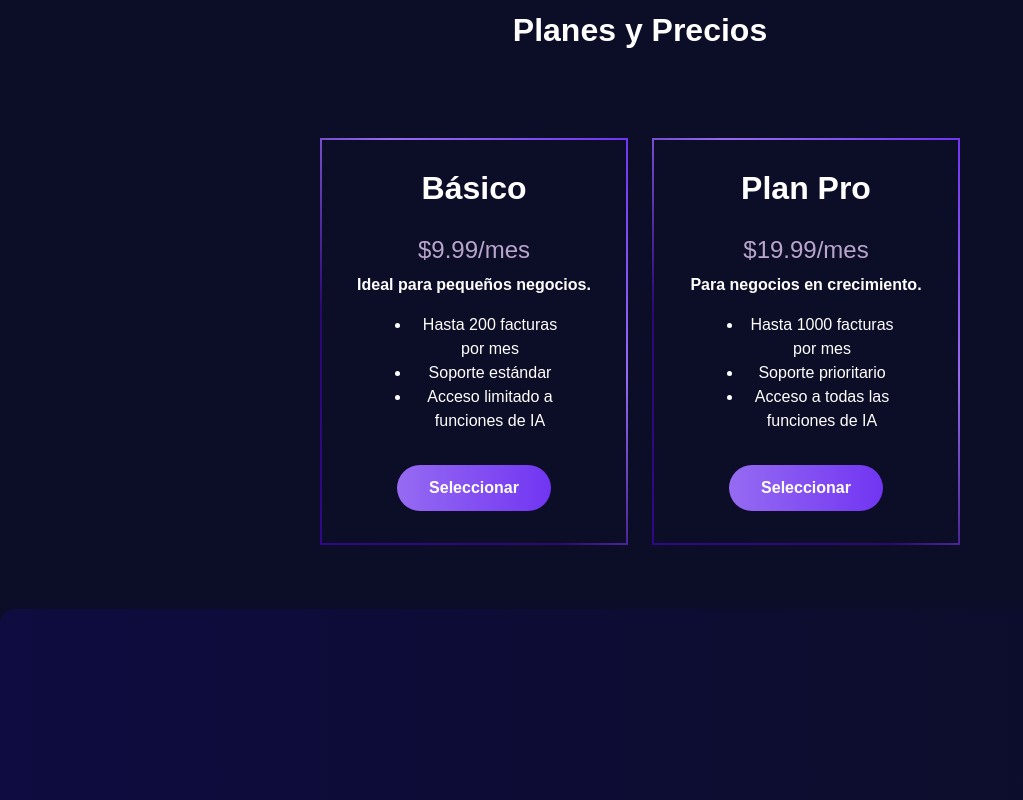
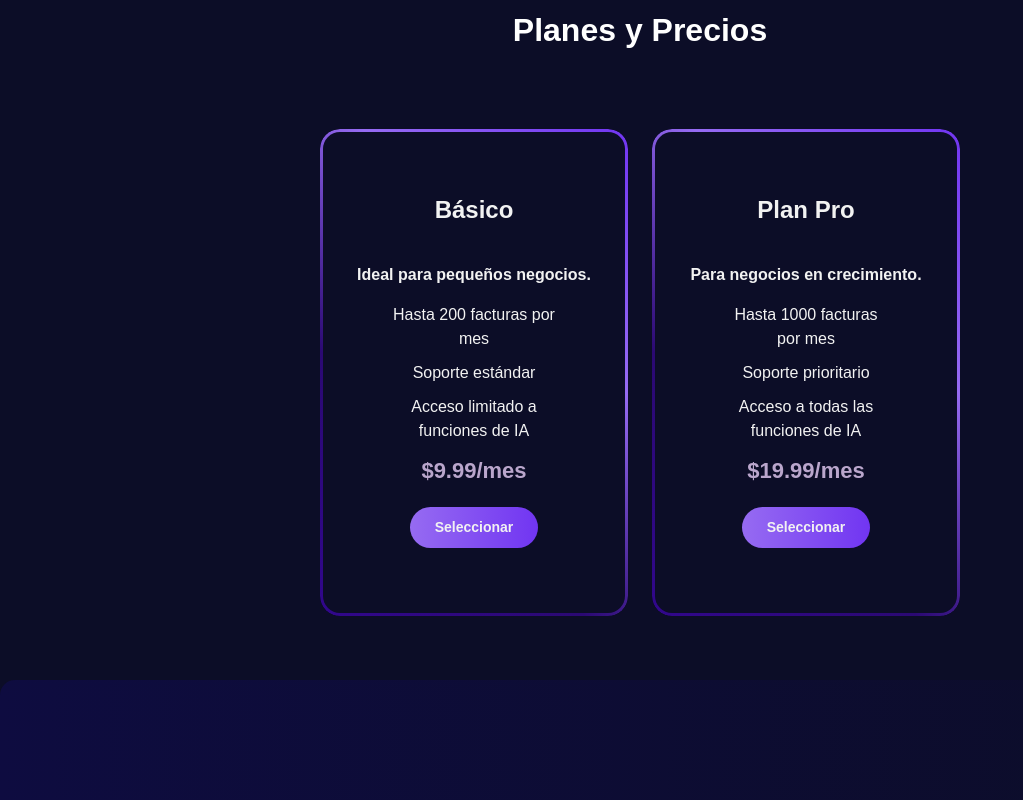
Before and after one commit to AriSolares/FacturacionAI, a React (Vite) app: page / in a window 1280 px wide. Shown: the part 1760-2560 px from the top of the page, without its empty margins (0-1023 px from the left). Built offline with nearby package versions, Linux system fonts and the light colour scheme.

Commit message:
Cambios Landing

```diff
--- a/src/assets/components/Landing.jsx
+++ b/src/assets/components/Landing.jsx
@@ -90,20 +90,20 @@ const LandingPage = () => {
       {/* Planes y Precios */}
       <section className="planes py-5 fade-section">
         <div className="contenedor">
-          <h2 className="text-center mb-4">Planes y Precios</h2>
+          <h2 className="text-center">Planes y Precios</h2>
           <div className="row">
             {/* Plan Básico */}
       <div className="col-md-4 pricebox">
         <div className="card text-center mb-3">
           <div className="card-header">Básico</div>
           <div className="card-body">
-            <h5 className="card-title">$9.99/mes</h5>
             <p className="card-text"><span style={{ fontWeight: "600" }}>Ideal para pequeños negocios.</span></p>
             <ul>
               <li>Hasta 200 facturas por mes</li>
               <li>Soporte estándar</li>
               <li>Acceso limitado a funciones de IA</li>
             </ul>
+            <h5 className="card-title">$9.99/mes</h5>
             <a href="#signup" className="btn btn-primary btn-precios">Seleccionar</a>
           </div>
         </div>
@@ -114,13 +114,13 @@ const LandingPage = () => {
         <div className="card text-center mb-3">
           <div className="card-header">Plan Pro</div>
           <div className="card-body">
-            <h5 className="card-title">$19.99/mes</h5>
             <p className="card-text"><span style={{ fontWeight: "600" }}>Para negocios en crecimiento.</span></p>
             <ul>
               <li>Hasta 1000 facturas por mes</li>
               <li>Soporte prioritario</li>
               <li>Acceso a todas las funciones de IA</li>
             </ul>
+            <h5 className="card-title">$19.99/mes</h5>
             <a href="#signup" className="btn btn-primary btn-precios">Seleccionar</a>
           </div>
         </div>
--- a/src/assets/components/css/landing.css
+++ b/src/assets/components/css/landing.css
@@ -207,7 +207,9 @@ body{
 }
 
 .card-title{
+    margin-top: 2rem;
     font-size: 18pt;
+    font-weight: 600;
     color: #baa6cc;
 }
 
@@ -342,3 +344,88 @@ body{
 .char{
     padding: 2rem 20rem;
 }
+
+@keyframes floating {
+    0% {
+      transform: translateY(0);
+    }
+    50% {
+      transform: translateY(-15px); /* Ajusta la altura de la levitación */
+    }
+    100% {
+      transform: translateY(0);
+    }
+  }
+
+  .hero-image img {
+    animation: floating 3s ease-in-out infinite; /* Aplica la animación */
+  }
+
+  .card {
+    position: relative;
+    border: none;
+    border-radius: 20px; /* Bordes redondeados */
+    background-color: var(--Cuatro);
+    padding: 2rem 1rem;
+}
+
+/* Borde con degradado */
+.card::before {
+    content: "";
+    position: absolute;
+    inset: 0;
+    border-radius: 20px; /* Mismo radio que la tarjeta */
+    padding: 3px; /* Grosor del borde */
+    background: linear-gradient(45deg, var(--Morado), var(--Dos), var(--btn1), var(--btn2));
+    mask: linear-gradient(#000 0 0) content-box, linear-gradient(#000 0 0);
+    mask-composite: exclude;
+    -webkit-mask-composite: exclude;
+}
+
+.card-header {
+    background-color: transparent;
+    font-size: 24px;
+    font-weight: bold;
+    color: var(--White);
+    padding: 15px 0;
+}
+
+.card-body {
+    background-color: var(--Cuatro);
+    color: var(--White);
+    padding: 20px;
+    text-align: center;
+}
+
+.card-body ul {
+    list-style: none;
+    padding: 0;
+}
+
+.card-body ul li {
+    margin: 10px 0;
+}
+
+.card-title {
+    font-size: 22px;
+    font-weight: bold;
+    color: #baa6cc;
+    margin-top: 15px;
+}
+
+/* Botón de selección */
+.btn-precios {
+    border: none;
+    border-radius: 30px;
+    padding: 10px 25px;
+    background-image: linear-gradient(to right, var(--btn1), var(--btn2));
+    color: var(--White);
+    font-weight: bold;
+    font-size: 14px;
+    margin-top: 15px;
+    transition: all 0.3s ease-in-out;
+}
+
+.btn-precios:hover {
+    transform: scale(1.05);
+}
```
